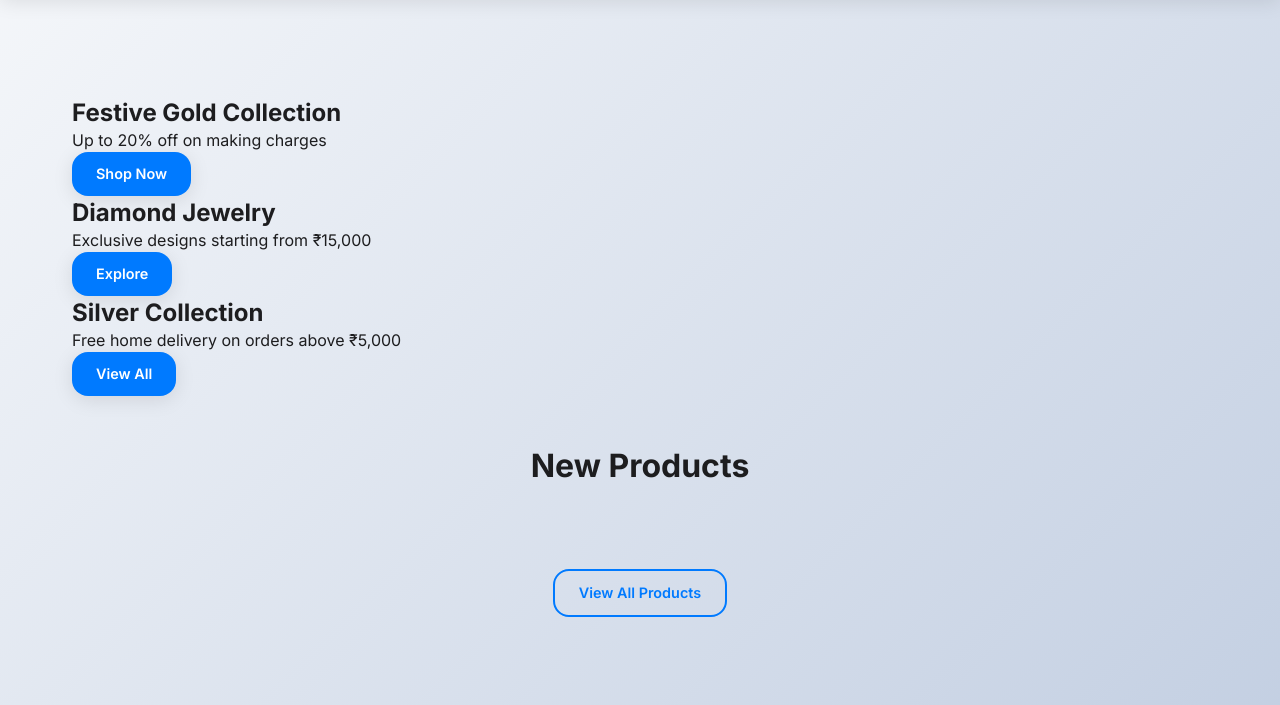
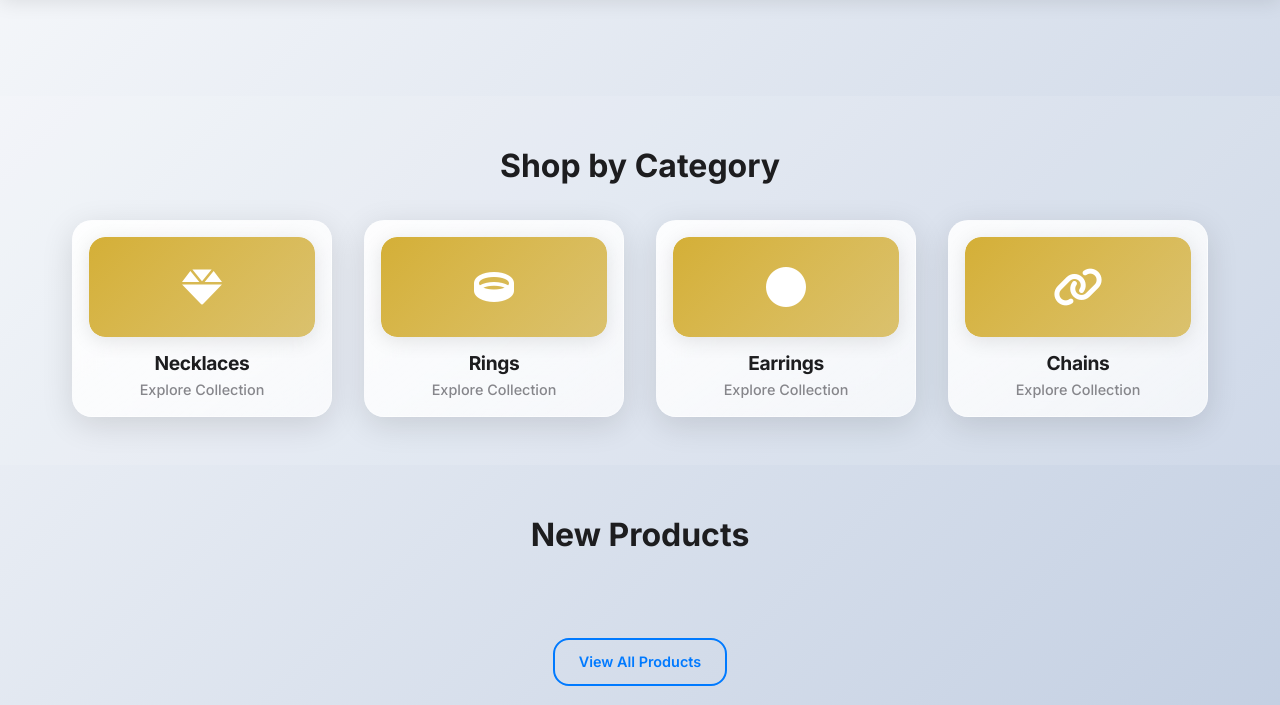
Before and after one commit to sahilsoni152006-byte/samrat-jewellers, a Flask app: template templates/home.html in a window 1280 px wide. Shown: the part 59-764 px from the top of the page. Run offline with Flask 3, Linux system fonts and the light colour scheme; the template is opened without the code that fills it, so the values that code supplies are empty.

Commit message:
Update home.html

```diff
--- a/templates/home.html
+++ b/templates/home.html
@@ -52,41 +52,76 @@
     </div>
 </section>
 
-<section class="banner-carousel">
+<section class="categories">
     <div class="container">
-        <div class="carousel-container">
-            <div class="carousel-slide active">
-                <div class="banner-content">
-                    <div class="banner-text">
-                        <h2>Festive Gold Collection</h2>
-                        <p>Up to 20% off on making charges</p>
-                        <a href="{{ url_for('shop', category='Gold') }}" class="btn btn-primary">Shop Now</a>
+        <h2>Shop by Category</h2>
+        <div class="categories-grid">
+            {% if categories %}
+                {% for category in categories %}
+                <a href="{{ url_for('shop', category=category.name) }}" class="category-card">
+                    <div class="category-image">
+                        {% if category.image_url %}
+                            <img src="{{ category.image_url }}" alt="{{ category.name }}" onerror="this.style.display='none'; this.nextElementSibling.style.display='flex'">
+                            <div class="category-placeholder" style="display:none">
+                                <i class="fas fa-gem"></i>
+                            </div>
+                        {% else %}
+                            <div class="category-placeholder">
+                                <i class="fas fa-gem"></i>
+                            </div>
+                        {% endif %}
+                    </div>
+                    <div class="category-overlay">
+                        <h3>{{ category.name }}</h3>
+                    </div>
+                </a>
+                {% endfor %}
+            {% else %}
+                <a href="{{ url_for('shop', category='Necklaces') }}" class="category-card">
+                    <div class="category-image">
+                        <div class="category-placeholder">
+                            <i class="fas fa-gem"></i>
                         </div>
                     </div>
+                    <div class="category-overlay">
+                        <h3>Necklaces</h3>
+                        <p>Explore Collection</p>
                     </div>
-            <div class="carousel-slide">
-                <div class="banner-content">
-                    <div class="banner-text">
-                        <h2>Diamond Jewelry</h2>
-                        <p>Exclusive designs starting from ₹15,000</p>
-                        <a href="{{ url_for('shop', category='Diamond') }}" class="btn btn-primary">Explore</a>
+                </a>
+                <a href="{{ url_for('shop', category='Rings') }}" class="category-card">
+                    <div class="category-image">
+                        <div class="category-placeholder">
+                            <i class="fas fa-ring"></i>
                         </div>
                     </div>
+                    <div class="category-overlay">
+                        <h3>Rings</h3>
+                        <p>Explore Collection</p>
                     </div>
-            <div class="carousel-slide">
-                <div class="banner-content">
-                    <div class="banner-text">
-                        <h2>Silver Collection</h2>
-                        <p>Free home delivery on orders above ₹5,000</p>
-                        <a href="{{ url_for('shop', category='Silver') }}" class="btn btn-primary">View All</a>
+                </a>
+                <a href="{{ url_for('shop', category='Earrings') }}" class="category-card">
+                    <div class="category-image">
+                        <div class="category-placeholder">
+                            <i class="fas fa-circle"></i>
                         </div>
                     </div>
+                    <div class="category-overlay">
+                        <h3>Earrings</h3>
+                        <p>Explore Collection</p>
                     </div>
-            <div class="carousel-dots">
-                <span class="dot active" onclick="currentSlide(1)"></span>
-                <span class="dot" onclick="currentSlide(2)"></span>
-                <span class="dot" onclick="currentSlide(3)"></span>
+                </a>
+                <a href="{{ url_for('shop', category='Chains') }}" class="category-card">
+                    <div class="category-image">
+                        <div class="category-placeholder">
+                            <i class="fas fa-link"></i>
                         </div>
+                    </div>
+                    <div class="category-overlay">
+                        <h3>Chains</h3>
+                        <p>Explore Collection</p>
+                    </div>
+                </a>
+            {% endif %}
         </div>
     </div>
 </section>
@@ -137,42 +172,6 @@
 </section>
 
 <script>
-let slideIndex = 1;
-let slideInterval;
-
-function currentSlide(n) {
-    showSlide(slideIndex = n);
-    resetInterval();
-}
-
-function showSlide(n) {
-    const slides = document.querySelectorAll('.carousel-slide');
-    const dots = document.querySelectorAll('.dot');
-
-    if (n > slides.length) { slideIndex = 1; }
-    if (n < 1) { slideIndex = slides.length; }
-
-    slides.forEach(slide => slide.classList.remove('active'));
-    dots.forEach(dot => dot.classList.remove('active'));
-
-    slides[slideIndex - 1].classList.add('active');
-    dots[slideIndex - 1].classList.add('active');
-}
-
-function nextSlide() {
-    showSlide(slideIndex += 1);
-}
-
-function resetInterval() {
-    clearInterval(slideInterval);
-    slideInterval = setInterval(nextSlide, 4000);
-}
-
-document.addEventListener('DOMContentLoaded', function() {
-    showSlide(slideIndex);
-    slideInterval = setInterval(nextSlide, 4000);
-});
-
 function searchProducts() {
     const searchTerm = document.getElementById('homeSearchInput').value.toLowerCase();
     if (searchTerm.length > 0) {
@@ -180,12 +179,10 @@ function searchProducts() {
     }
 }
 
-if (document.getElementById('homeSearchInput')) {
 document.getElementById('homeSearchInput').addEventListener('keypress', function(e) {
     if (e.key === 'Enter') {
         searchProducts();
     }
 });
-}
 </script>
 {% endblock %}
```
Lines whose indentation alone changed are shown as unchanged.
